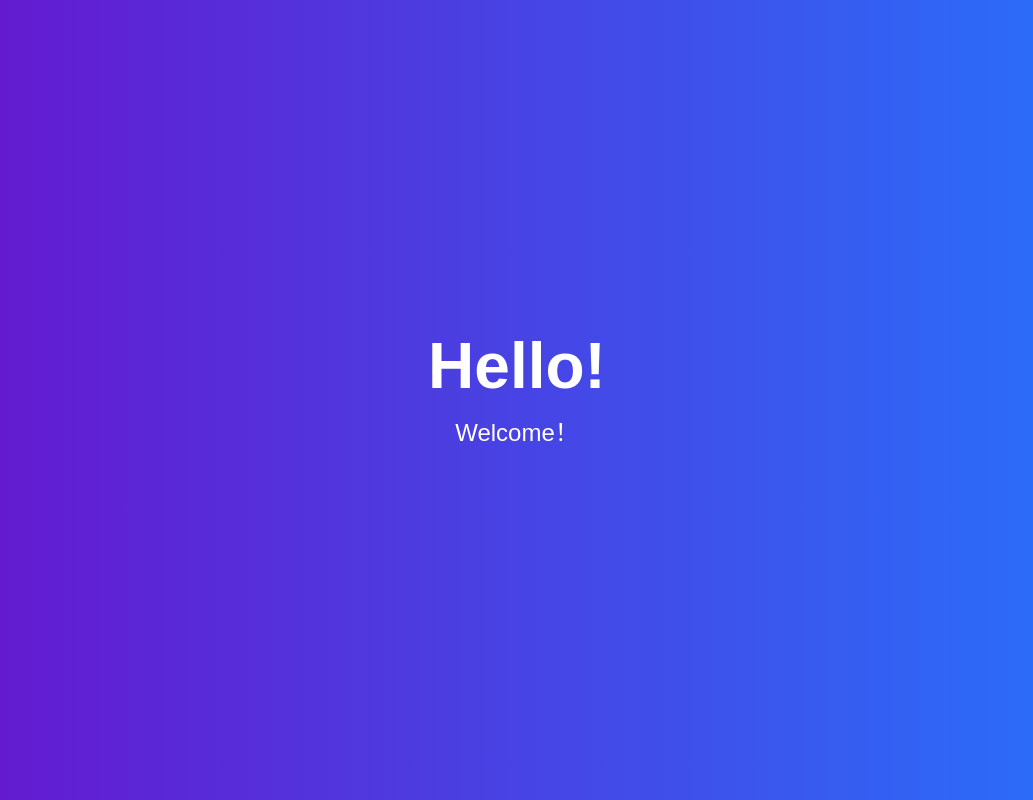
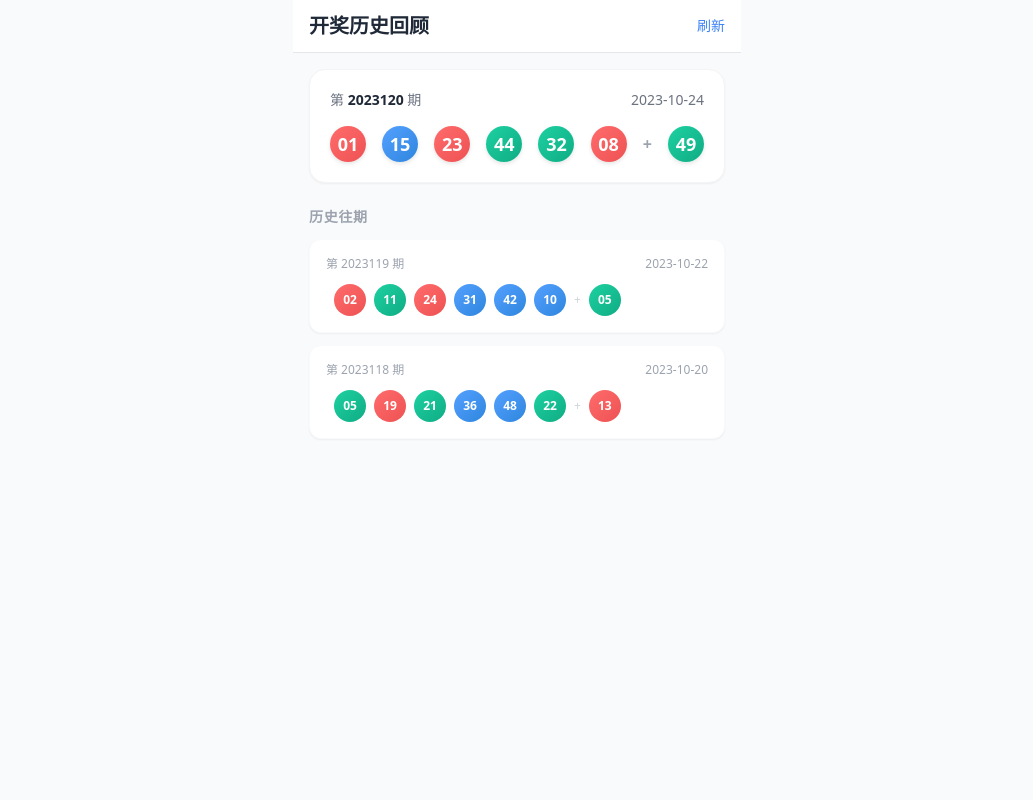
Before and after one commit to six678/six678.github.io, a plain HTML site: page index.html in a window 1280 px wide. Shown: the whole page, without its empty margins (123-1156 px from the left). Drawn offline with nearby package versions, Linux system fonts and the light colour scheme; no server answers.

Commit message:
Update index.html

```diff
--- a/index.html
+++ b/index.html
@@ -1,44 +1,121 @@
 <!DOCTYPE html>
-<html lang="zh">
+<html lang="zh-CN">
 <head>
     <meta charset="UTF-8">
-    <meta name="viewport" content="width=device-width, initial-scale=1.0">
-    <title>Welcome</title>
+    <meta name="viewport" content="width=device-width, initial-scale=1.0, maximum-scale=1.0, user-scalable=no">
+    <title>六合开奖记录</title>
+    <!-- 引入 Tailwind CSS 用于快速美化 UI -->
+    <script src="https://cdn.tailwindcss.com"></script>
+    <!-- 引入 Alpine.js 用于极简逻辑交互 -->
+    <script defer src="https://unpkg.com/alpinejs@3.x.x/dist/cdn.min.js"></script>
     <style>
-        body {
-            display: flex;
-            justify-content: center;
-            align-items: center;
-            height: 100vh;
-            margin: 0;
-            background: linear-gradient(to right, #6a11cb, #2575fc);
-            color: white;
-            font-family: 'Arial', sans-serif;
-            text-align: center;
-            transition: background 0.5s;
+        [x-cloak] { display: none !important; }
+        .ball {
+            width: 36px; height: 36px;
+            display: flex; align-items: center; justify-content: center;
+            border-radius: 50%; color: white; font-weight: bold;
+            box-shadow: 0 2px 4px rgba(0,0,0,0.1);
         }
-        h1 {
-            font-size: 4rem;
-            margin: 0;
-        }
-        p {
-            font-size: 1.5rem;
-            margin-top: 10px;
-        }
-        @media (max-width: 600px) {
-            h1 {
-                font-size: 3rem;
-            }
-            p {
-                font-size: 1.2rem;
-            }
-        }
+        .bg-red { background: linear-gradient(135deg, #ff6b6b, #ee5253); }
+        .bg-blue { background: linear-gradient(135deg, #54a0ff, #2e86de); }
+        .bg-green { background: linear-gradient(135deg, #1dd1a1, #10ac84); }
+        .bg-gray-100-soft { background-color: #f8f9fa; }
     </style>
 </head>
-<body>
-    <div>
-        <h1>Hello!</h1>
-        <p>Welcome！</p>
+<body class="bg-gray-50 font-sans antialiased text-gray-900">
+
+<div x-data="lotteryApp()" x-init="init()" class="max-w-md mx-auto pb-10">
+
+    <!-- 顶部导航 -->
+    <header class="bg-white border-b sticky top-0 z-50 px-4 py-3 flex justify-between items-center">
+        <h1 class="text-xl font-bold text-gray-800">开奖历史回顾</h1>
+        <button @click="init()" class="text-blue-500 text-sm">刷新</button>
+    </header>
+
+    <!-- 最新一期卡片 -->
+    <template x-if="records.length > 0">
+        <div class="m-4 p-5 bg-white rounded-2xl shadow-sm border border-gray-100">
+            <div class="flex justify-between items-center mb-4">
+                <span class="text-gray-500 text-sm">第 <b class="text-gray-800" x-text="records[0].period"></b> 期</span>
+                <span class="text-gray-500 text-sm" x-text="records[0].date"></span>
+            </div>
+            <div class="flex justify-between items-center">
+                <template x-for="(num, index) in records[0].numbers" :key="index">
+                    <div class="flex flex-col items-center">
+                        <div :class="getBallColor(num)" class="ball text-lg" x-text="num"></div>
+                    </div>
+                </template>
+                <div class="text-gray-400 font-bold">+</div>
+                <div class="flex flex-col items-center">
+                    <div :class="getBallColor(records[0].special)" class="ball text-lg" x-text="records[0].special"></div>
+                </div>
+            </div>
+        </div>
+    </template>
+
+    <!-- 历史列表 -->
+    <div class="px-4 mt-6">
+        <h2 class="text-sm font-semibold text-gray-400 mb-3 uppercase tracking-wider">历史往期</h2>
+        <div class="space-y-3">
+            <template x-for="(item, index) in records.slice(1)" :key="index">
+                <div class="bg-white p-4 rounded-xl shadow-sm border border-gray-50 flex flex-col space-y-3">
+                    <div class="flex justify-between text-xs text-gray-400">
+                        <span x-text="'第 ' + item.period + ' 期'"></span>
+                        <span x-text="item.date"></span>
+                    </div>
+                    <div class="flex items-center space-x-2">
+                        <template x-for="num in item.numbers">
+                            <div :class="getBallColor(num)" class="w-8 h-8 rounded-full flex items-center justify-center text-white text-xs font-bold" x-text="num"></div>
+                        </template>
+                        <span class="text-gray-300 text-xs">+</span>
+                        <div :class="getBallColor(item.special)" class="w-8 h-8 rounded-full flex items-center justify-center text-white text-xs font-bold" x-text="item.special"></div>
+                    </div>
+                </div>
+            </template>
+        </div>
     </div>
+
+    <!-- 加载中状态 -->
+    <div x-show="loading" class="text-center py-20 text-gray-400">加载中...</div>
+</div>
+
+<script>
+function lotteryApp() {
+    return {
+        records: [],
+        loading: true,
+        // 波色对照表
+        colors: {
+            red: [1, 2, 7, 8, 12, 13, 18, 19, 23, 24, 29, 30, 34, 35, 40, 45, 46],
+            blue: [3, 4, 9, 10, 14, 15, 20, 25, 26, 31, 36, 37, 41, 42, 47, 48],
+            green: [5, 6, 11, 16, 17, 21, 22, 27, 28, 32, 33, 38, 39, 43, 44, 49]
+        },
+        async init() {
+            this.loading = true;
+            try {
+                // 在实际环境中，这里换成你的 data.json 路径
+                const response = await fetch('data.json');
+                this.records = await response.json();
+            } catch (e) {
+                console.error("数据加载失败", e);
+                // 演示用模拟数据
+                this.records = [
+                    { period: "2023120", date: "2023-10-24", numbers: ["01", "15", "23", "44", "32", "08"], special: "49" },
+                    { period: "2023119", date: "2023-10-22", numbers: ["02", "11", "24", "31", "42", "10"], special: "05" },
+                    { period: "2023118", date: "2023-10-20", numbers: ["05", "19", "21", "36", "48", "22"], special: "13" }
+                ];
+            }
+            this.loading = false;
+        },
+        getBallColor(num) {
+            const n = parseInt(num);
+            if (this.colors.red.includes(n)) return 'bg-red';
+            if (this.colors.blue.includes(n)) return 'bg-blue';
+            if (this.colors.green.includes(n)) return 'bg-green';
+            return 'bg-gray-400';
+        }
+    }
+}
+</script>
 </body>
 </html>
```
